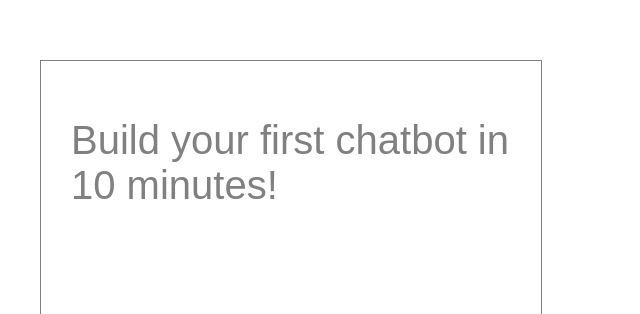
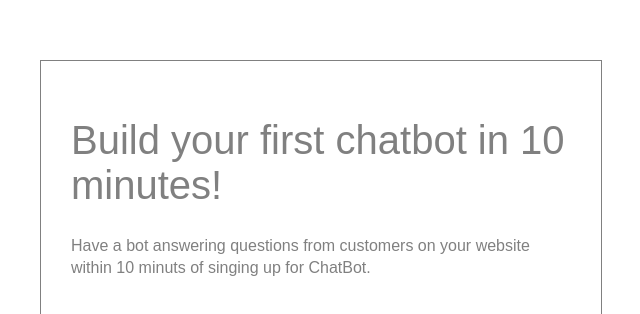
Before and after one commit to beautisui/chatbot, a plain HTML site: page index.html in a window 1280 px wide. Shown: the part 140-454 px from the top of the page, without its empty margins (160-800 px from the left). Drawn offline with Linux system fonts and the light colour scheme.

Commit message:
added description

```diff
--- a/index.html
+++ b/index.html
@@ -8,21 +8,32 @@
       height: 500px;
       width: 500px;
       border: 1px solid grey;
-      margin: 200px
+      margin: 200px;
+      padding: 30px;
+      font-family: sans-serif;
     }
 
     .heading {
-      padding: 30px;
       font-weight: lighter;
-      font-family: sans-serif;
       color: grey;
       font-size: 40px;
+    }
+
+    .chatbot-details {
+      font-weight: lighter;
+      color: grey;
+      text-align: left;
+      line-height: 22px;
     }
   </style>
 </head>
 
 <body>
   <h1 class="heading">Build your first chatbot in 10 minutes!</h1>
+
+  <p class="chatbot-details">Have a bot answering questions from customers on your website within 10 minuts of singing
+    up
+    for ChatBot.</p>
 </body>
 
 </html>
```
